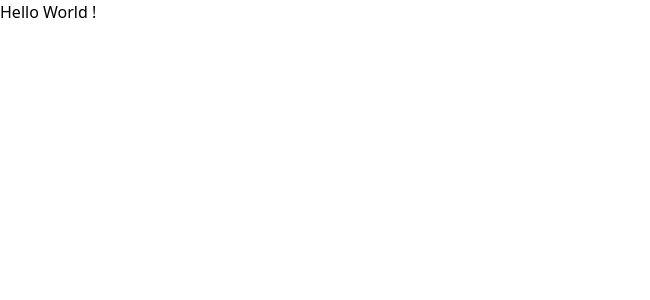
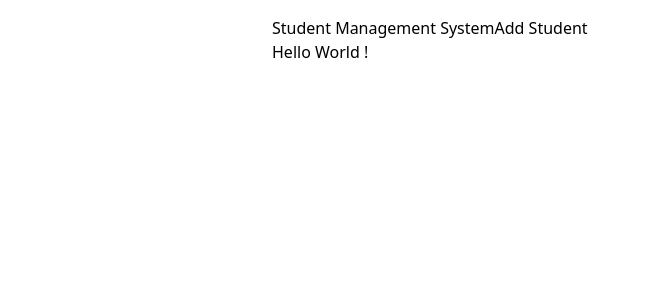
Before and after one commit to blackST4Rez/Student-Management-System, a Next.js app: page / in a window 1280 px wide. Shown: the top 300 px of the page, without its empty margins (0-650 px from the left). Built offline with nearby package versions, Linux system fonts and the light colour scheme.

Commit message:
layout.js is updated

```diff
--- a/app/layout.js
+++ b/app/layout.js
@@ -1,5 +1,6 @@
 import { Geist, Geist_Mono } from "next/font/google";
 import "./globals.css";
+import Navbar from "@/components/Navbar";
 
 const geistSans = Geist({
   variable: "--font-geist-sans",
@@ -20,9 +21,11 @@ export default function RootLayout({ children }) {
   return (
     <html lang="en">
       <body
-        className={`${geistSans.variable} ${geistMono.variable} antialiased`}
-      >
+        className={`${geistSans.variable} ${geistMono.variable} antialiased`}>
+          <div className="max-w-3xl mx-auto p-4">
+          <Navbar />
         {children}
+        </div>
       </body>
     </html>
   );
--- /dev/null
+++ b/components/Navbar.jsx
@@ -0,0 +1,9 @@
+import Link from "next/link";
+export default function Navbar() {
+  return (
+    <nav>
+      <Link href={"/"}>Student Management System</Link>
+      <Link href={"/addTopic"}>Add Student</Link>
+    </nav>
+  );
+}
```
